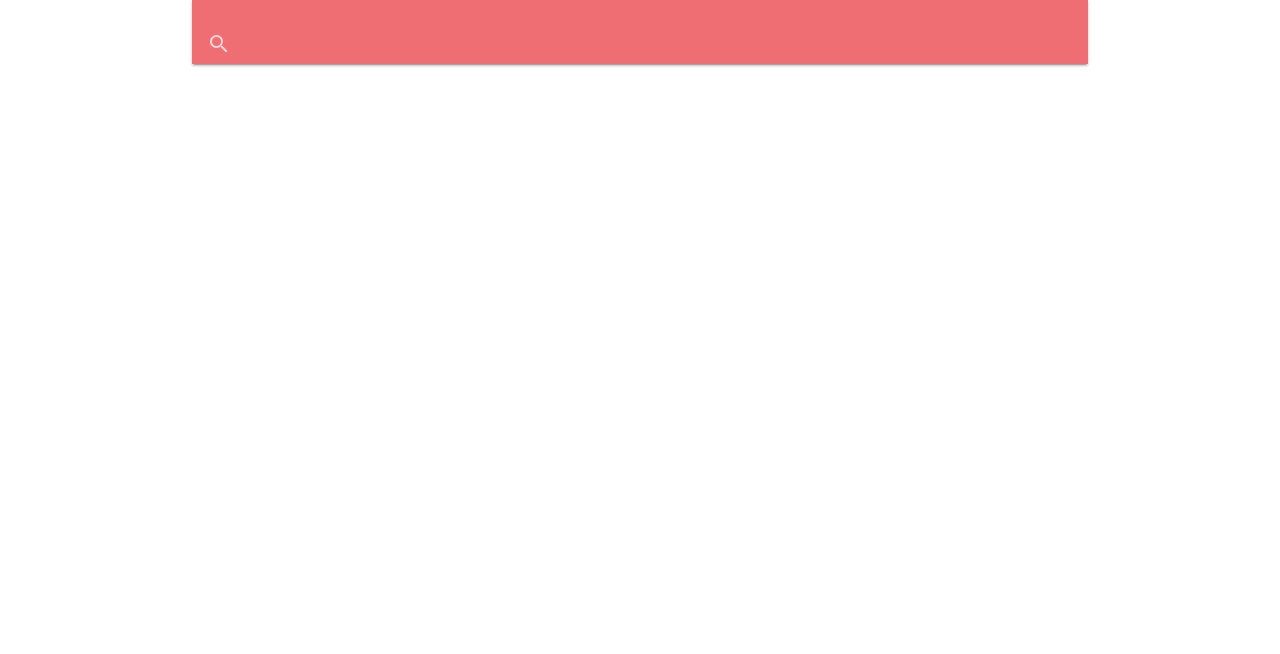
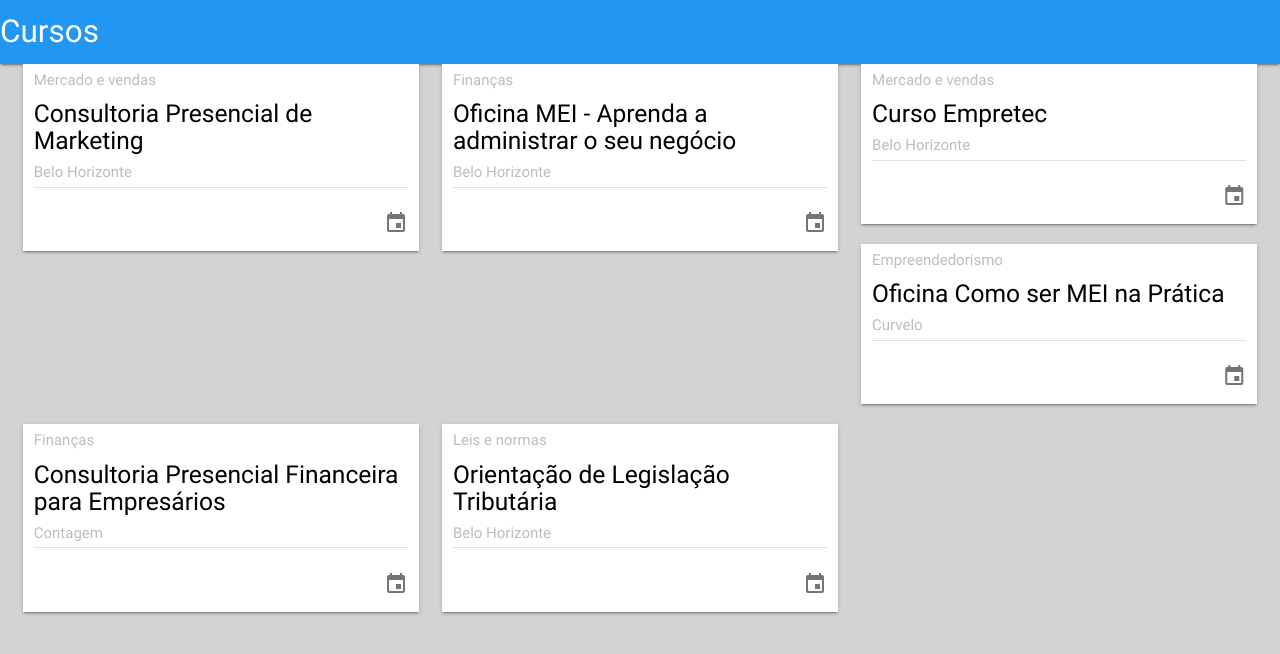
Before and after one commit to GustavoMilitao/CoursIN, a website: page public/index.html in a window 1280 px wide. Drawn offline with nearby package versions, Linux system fonts and the light colour scheme; no server answers; files whose address does not match are found by name.

Commit message:
implementação da tela de lista de cursos.

```diff
--- /dev/null
+++ b/public/css/coursin.css
@@ -0,0 +1,3 @@
+body {
+    background-color: lightgray;
+}
--- a/public/index.html
+++ b/public/index.html
@@ -8,13 +8,12 @@
     <meta http-equiv="X-UA-Compatible" content="ie=edge">
     <title>CoursIN</title>
     <link href="https://fonts.googleapis.com/icon?family=Material+Icons" rel="stylesheet">
-    <link rel="stylesheet" href="css/materialize.css">
+    <link rel="stylesheet" href="css/libs/materialize.css">
+    <link rel="stylesheet" href="css/coursin.css">
 </head>
 
 <body>
-    <div class="container">
-        <ng-view></ng-view>
-    </div>
+    <ng-view></ng-view>
 </body>
 <script src="js/libs/jquery-3.3.1.js"></script>
 <script src="js/libs/materialize.js"></script>
--- a/public/js/controllers/cursos-controller.js
+++ b/public/js/controllers/cursos-controller.js
@@ -1,9 +1,118 @@
 angular.module('coursin')
 	.controller('CursosController', function ($scope, cursos) {
-			$scope.cursos = [];
-			cursos.listarCursos().then(function (data) {
-				$scope.cursos = data;
-			}, function (erro) {
-				alert('erro ao tentar obter a lista de cursos.');
-			});
-		});
+		$scope.cursos = [
+			{
+				"title": "Consultoria Presencial de Marketing",
+				"category": "Mercado e vendas",
+				"description": "Se você possui um pequeno negócio e deseja melhorar o desempenho da sua gestão, planejar estratégias para vencer a atual crise econômica e está em busca de um trabalho personalizado, conheça a Consultoria Empresarial do Sebrae.",
+				"price": 150,
+				"start": "2017-10-12T18:00:00-03:00",
+				"finish": "2017-10-12T19:30:00-03:00",
+				"consultant": {
+					"avatar": "https://randomuser.me/api/portraits/women/86.jpg",
+					"name": "Melinda Perez"
+				},
+				"address": {
+					"street": "Av. Barão Homem de Melo",
+					"number": 329,
+					"neighborhood": "Nova Granada",
+					"city": "Belo Horizonte"
+				}
+			},
+			{
+				"title": "Oficina MEI - Aprenda a administrar o seu negócio",
+				"category": "Finanças",
+				"description": "As Oficinas SEI do Sebrae ensinam os principais pontos para a gestão de um negócio eficiente e lucrativo para o Microempreendedor Individual.",
+				"price": 30,
+				"start": "2017-06-02T15:00:00-03:00",
+				"finish": "2017-06-02T16:30:00-03:00",
+				"consultant": {
+					"avatar": "https://randomuser.me/api/portraits/women/85.jpg",
+					"name": "Daniela Barbosa Martins"
+				},
+				"address": {
+					"street": "Av. Barão Homem de Melo",
+					"number": 329,
+					"neighborhood": "Nova Granada",
+					"city": "Belo Horizonte"
+				}
+			},
+			{
+				"title": "Curso Empretec",
+				"category": "Mercado e vendas",
+				"description": "O Empretec é uma metodologia da Organização das Nações Unidas - ONU voltada para o desenvolvimento de características de comportamento empreendedor e para a identificação de novas oportunidades de negócios, promovido em cerca de 34 países.",
+				"price": 1680,
+				"start": "2017-11-04T08:00:00-03:00",
+				"finish": "2017-11-04T18:00:00-03:00",
+				"consultant": {
+					"avatar": "https://randomuser.me/api/portraits/women/84.jpg",
+					"name": "Virgínia Figueiredo"
+				},
+				"address": {
+					"street": "Av. Barão Homem de Melo",
+					"number": 329,
+					"neighborhood": "Nova Granada",
+					"city": "Belo Horizonte"
+				}
+			},
+			{
+				"title": "Oficina Como ser MEI na Prática",
+				"category": "Empreendedorismo",
+				"description": "Sensibilizar o potencial empresário para os benefícios e deveres fa formalização e orientar sobre a prática do preenchimento dos formulários ideal para pessoas que são formalizadas na condição de Microempreendedor Individual ou que pretendem realizar a formalização.",
+				"price": 0,
+				"start": "2017-05-26T08:30:00-03:00",
+				"finish": "2017-05-26T12:30:00-03:00",
+				"consultant": {
+					"avatar": "https://randomuser.me/api/portraits/women/80.jpg",
+					"name": "Elaine Rodrigues Gomes"
+				},
+				"address": {
+					"street": "Praça Central do Brasil",
+					"number": 198,
+					"neighborhood": "",
+					"city": "Curvelo"
+				}
+			},
+			{
+				"title": "Consultoria Presencial Financeira para Empresários",
+				"category": "Finanças",
+				"description": "Elaboração do Plano de Negócio, custos, planejamento e organização financeira, preço de venda, linhas de crédito, entre outros.",
+				"price": 60,
+				"start": "2017-06-03T14:31:00-03:00",
+				"finish": "2017-06-03T18:00:00-03:00",
+				"consultant": {
+					"avatar": "https://randomuser.me/api/portraits/men/79.jpg",
+					"name": "Sebastião Moreira"
+				},
+				"address": {
+					"street": "Rua João César de Oliveira",
+					"number": 1434,
+					"neighborhood": "Eldorado",
+					"city": "Contagem"
+				}
+			},
+			{
+				"title": "Orientação de Legislação Tributária",
+				"category": "Leis e normas",
+				"description": "Orienta o MEI e os pequenos negócios sobre legislação tributária. Conheça os princípios e termos mais comuns das legislação em vigor e esteja em dia com o planejamento da sua empresa.",
+				"price": 50,
+				"start": "2017-06-09T13:00:00-03:00",
+				"finish": "2017-06-09T14:30:00-03:00",
+				"consultant": {
+					"avatar": "https://randomuser.me/api/portraits/men/79.jpg",
+					"name": "Sebastião Moreira"
+				},
+				"address": {
+					"street": "Av. Barão Homem de Melo",
+					"number": 329,
+					"neighborhood": "Nova Granada",
+					"city": "Belo Horizonte"
+				}
+			}
+		]
+		// cursos.listarCursos().then(function (data) {
+		// 	$scope.cursos = data;
+		// }, function (erro) {
+		// 	alert('erro ao tentar obter a lista de cursos.');
+		// });
+	});
--- a/public/js/directives/curso/curso.html
+++ b/public/js/directives/curso/curso.html
@@ -1,16 +1,14 @@
 <div class="z-depth-1">
-    <div class="container">
+    <div class="white">
         <div class="row">
             <div class="col s12 m12 l12 xl12">
-                <div class="section">
-                    <h6>{{categoria}}</h6>
-                    <h5>{{titulo}}</h5>
-                    <h6>{{cidade}}</h6>
-                    <div class="divider"></div>
-                    <h6>{{dtInicio}}
-                        <i class="grey-text text-darken-1 material-icons right">event</i>
-                    </h6>
-                </div>
+                <h6 class="grey-text text-lighten-1">{{categoria}}</h6>
+                <h5 class="black-text text-lighten-1">{{titulo}}</h5>
+                <h6 class="grey-text text-lighten-1">{{cidade}}</h6>
+                <div class="divider"></div>
+                <h6 class="grey-text text-lighten-1">{{dtInicio}}
+                    <i class="grey-text text-darken-1 material-icons right">event</i>
+                </h6>
             </div>
         </div>
     </div>
--- a/public/js/main.js
+++ b/public/js/main.js
@@ -1,4 +1,4 @@
-angular.module('coursin', ['ngRoute','coursinServicos'])
+angular.module('coursin', ['ngRoute','coursinServicos', 'coursinDiretivas'])
 	.config(function($routeProvider, $locationProvider) {
 
 		$locationProvider.html5Mode(true);
--- a/public/js/services/cursos/cursos.js
+++ b/public/js/services/cursos/cursos.js
@@ -3,7 +3,14 @@ angular.module('coursinServicos')
 
         var service = {};
         service.listarCursos = function () {
-            return $http.get('https://git.sebraemg.com.br/publico/test-frontend/raw/master/api/courses.json', { withCredentials: true })
+            return $http({
+                url: 'https://git.sebraemg.com.br/publico/test-frontend/raw/master/api/courses.json',
+                method: 'GET',
+                withCredentials: true,
+                headers: {
+                    'Content-Type': 'application/json; charset=utf-8'
+                }
+            });
         }
 
         return service;
--- a/public/partials/cursos.html
+++ b/public/partials/cursos.html
@@ -1,13 +1,21 @@
 <nav>
-	<div class="nav-wrapper">
+	<div class="blue nav-wrapper navbar-fixed">
+		<label class="brand-logo left">Cursos</label>
 		<form>
 			<div class="input-field">
 				<input id="search" type="search" required>
-				<label class="label-icon" for="search">
-					<i class="material-icons">search</i>
-				</label>
 				<i class="material-icons">close</i>
 			</div>
 		</form>
 	</div>
+	<div class="row">
+		<div class="col s12 m12 l12 xl12">
+			<div ng-repeat="curso in cursos track by $index" class="col s12 m6 l4 xl4">
+				<a href="/curso/{{$index}}">
+					<curso categoria="{{curso.category}}" titulo="{{curso.title}}" , cidade="{{curso.address.city}}" , dtInicio="{{curso.start}}">
+					</curso>
+				</a>
+			</div>
+		</div>
+	</div>
 </nav>
```
Also changed, not shown: public/js/controllers/curso-controller.js (+10 -0 lines), public/partials/curso.html (+15 -0 lines), public/css/libs/materialize.css (renamed from public/css/materialize.css).
